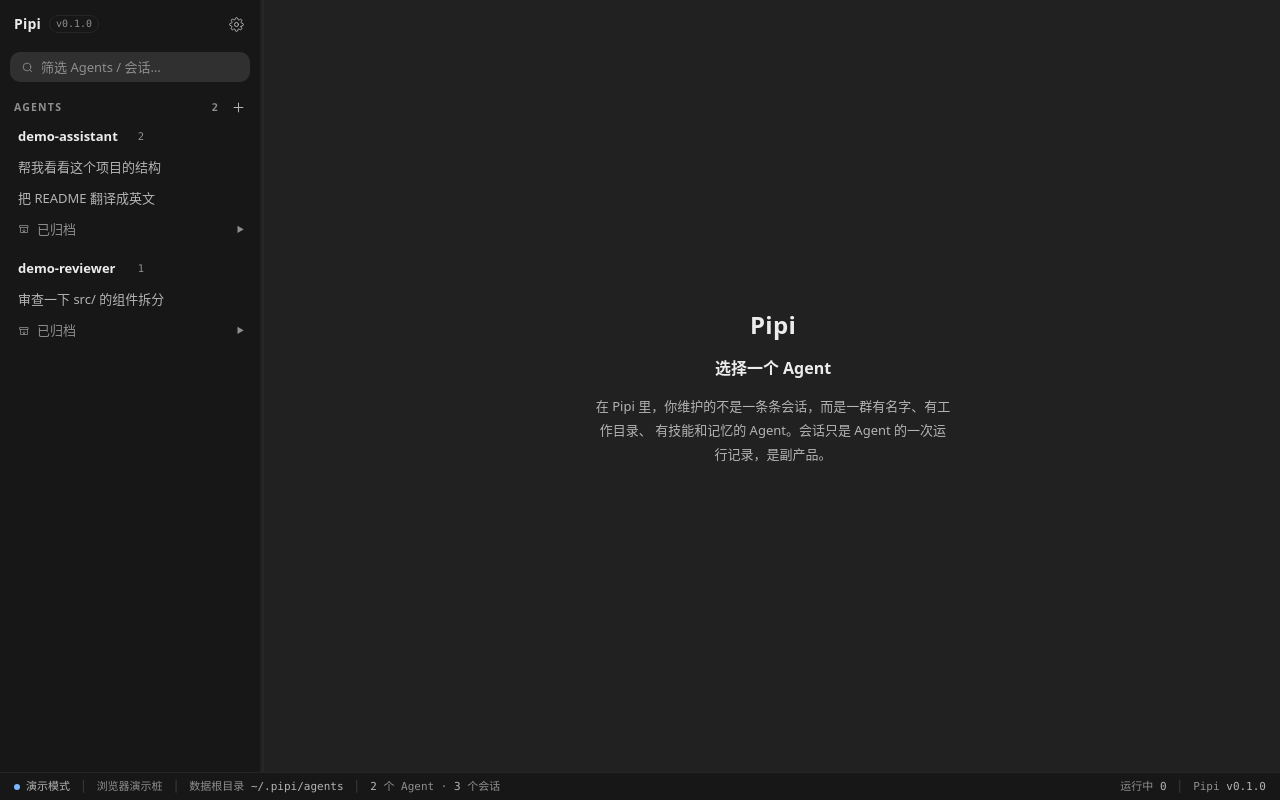
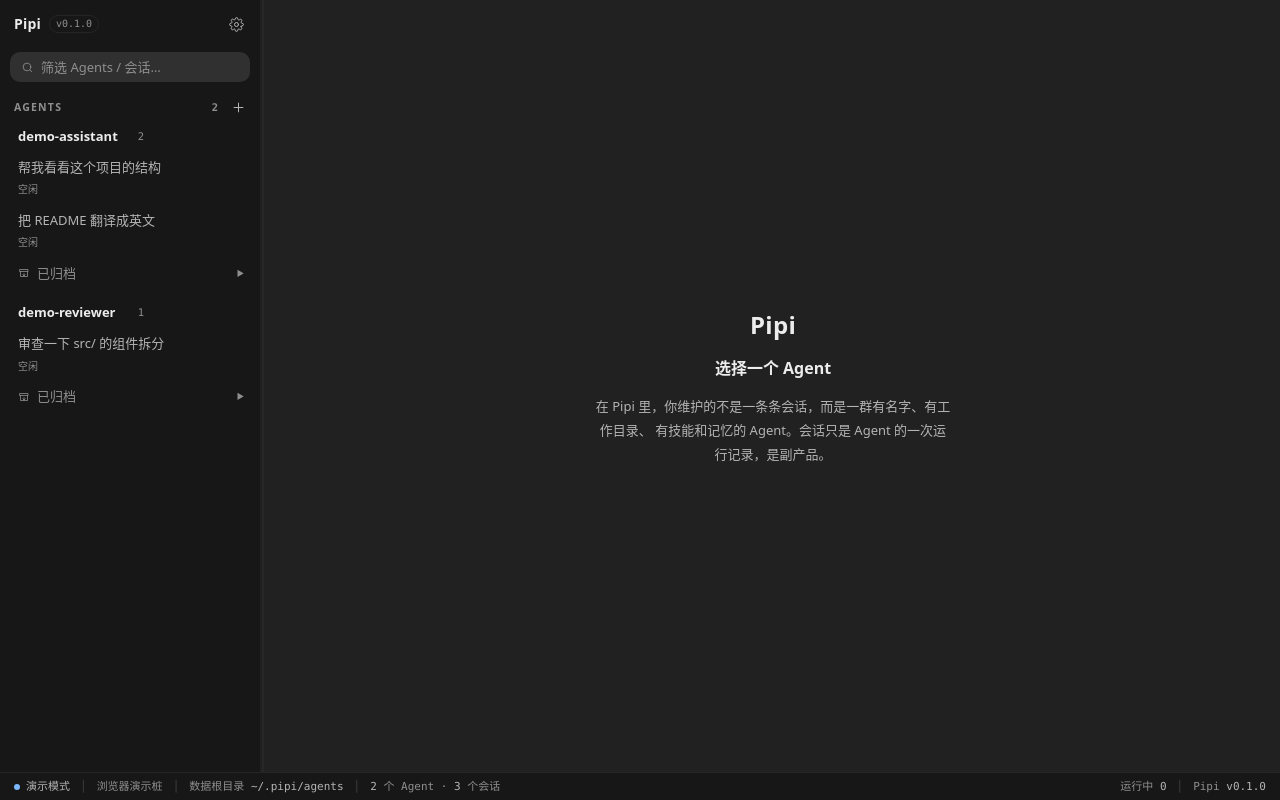
Before and after one commit to Whoeason-que/Pipi, a React (Vite) app: page / in a window 1280 px wide. Built offline with nearby package versions, Linux system fonts and the light colour scheme.

Commit message:
feat(ui): split session items into title and status rows

```diff
--- a/src/App.tsx
+++ b/src/App.tsx
@@ -917,7 +917,7 @@ export default function App() {
                           role="button"
                           tabIndex={0}
                           aria-current={isCurrent ? "true" : undefined}
-                          title={`${sess.title}${sess.model ? ` · ${sess.model}` : ""}（${sess.messageCount} 条消息）`}
+                          title={`${sess.title}（${sess.messageCount} 条消息）`}
                           onClick={() => void openSession(a.name, sess.id)}
                           onKeyDown={(event) => {
                             // 内层按钮（归档/删除）的键盘事件不冒泡成「打开会话」
@@ -928,13 +928,19 @@ export default function App() {
                             }
                           }}
                         >
+                          <div className="session-content">
                             <span className="session-title">{sess.title}</span>
-                          {isRunning && (
+                          </div>
+                          <div className="session-meta">
+                            <span className="session-status">
+                              {isRunning ? (
                                 <span className="session-running" title="这条会话正在运行">
                                   运行中
                                 </span>
-                          )}
-                          {sess.model && <span className="session-model">{sess.model}</span>}
+                              ) : (
+                                <span className="session-idle">空闲</span>
+                              )}
+                            </span>
                             <span className="session-actions">
                               <button
                                 type="button"
@@ -961,6 +967,7 @@ export default function App() {
                                 <IconTrash />
                               </button>
                             </span>
+                          </div>
                         </div>
                       );
                     })}
@@ -982,7 +989,7 @@ export default function App() {
                     >
                       <IconArchive />
                       <span className="session-title dim">已归档</span>
-                      <span className="session-model">{archivedSessions[a.name]?.length ?? ""}</span>
+                      <span className="session-count">{archivedSessions[a.name]?.length ?? ""}</span>
                       <span className={`caret${archivedSessionsExpanded[a.name] ? " open" : ""}`}>▶</span>
                     </div>
                     {archivedSessionsExpanded[a.name] && (
--- a/src/styles/shell.css
+++ b/src/styles/shell.css
@@ -293,8 +293,9 @@ body.resizing * {
 
 .session {
   display: flex;
-  align-items: center;
-  gap: 7px;
+  flex-direction: column;
+  align-items: stretch;
+  gap: 2px;
   width: 100%;
   text-align: left;
   background: transparent;
@@ -308,17 +309,52 @@ body.resizing * {
   transition: background 0.13s, color 0.13s;
 }
 
+.session-content {
+  width: 100%;
+  min-width: 0;
+}
+
 .session-title {
-  flex: 1;
+  display: block;
   min-width: 0;
   overflow: hidden;
   text-overflow: ellipsis;
   white-space: nowrap;
 }
 
+.session-meta {
+  display: flex;
+  align-items: center;
+  gap: 6px;
+  width: 100%;
+  min-height: 20px;
+}
+
+.session-status {
+  display: inline-flex;
+  align-items: center;
+  min-width: 0;
+  color: var(--faint);
+  font-size: 10px;
+  line-height: 1.5;
+}
+
+.session-count {
+  font-family: var(--font-mono);
+  font-size: 10px;
+  color: var(--faint);
+  flex-shrink: 0;
+}
+
+.session-idle,
+.session-archived-status {
+  white-space: nowrap;
+}
+
 .session-actions {
   display: inline-flex;
   gap: 2px;
+  margin-left: auto;
   flex-shrink: 0;
   opacity: 0;
   transition: opacity 0.12s;
@@ -340,13 +376,6 @@ body.resizing * {
 
 .session-actions:focus-within {
   opacity: 1;
-}
-
-.session-model {
-  font-family: var(--font-mono);
-  font-size: 10px;
-  color: var(--faint);
-  flex-shrink: 0;
 }
 
 /* 会话行上的运行标记：运行中的 Agent 只允许回到它正在跑的那条会话 */
@@ -384,10 +413,6 @@ body.resizing * {
   color: var(--fg);
 }
 
-.session.active .session-model {
-  color: var(--muted);
-}
-
 .session.pending {
   color: var(--faint);
   padding-left: 12px;
@@ -425,6 +450,16 @@ body.resizing * {
 }
 
 /* 会话树内的「已归档」折叠区 */
+
+.archived-toggle {
+  flex-direction: row;
+  align-items: center;
+  gap: 7px;
+}
+
+.archived-toggle .session-title {
+  flex: 1;
+}
 
 .archived-toggle > svg {
   width: 12px;
```
Lines whose indentation alone changed are shown as unchanged.
